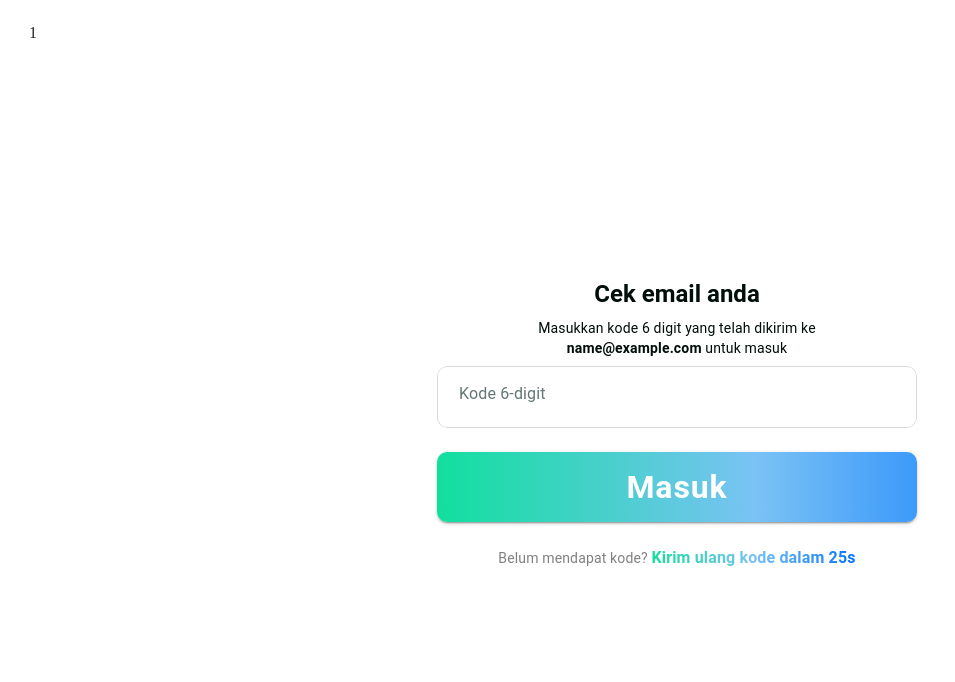
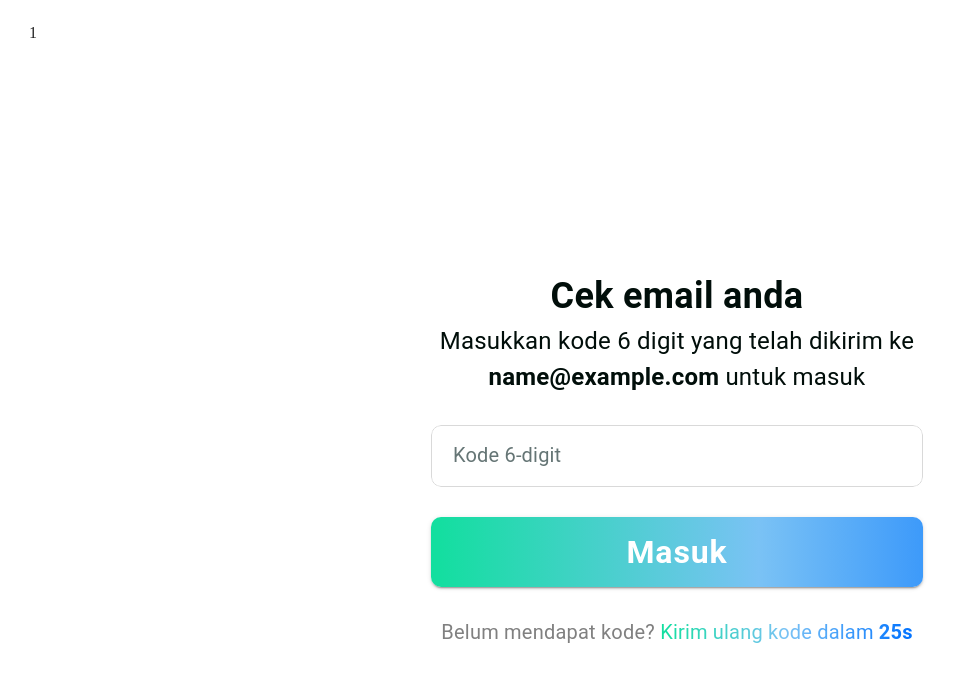
Before and after one commit to Vaalz/online-course, a React (Vite) app: page /verify in a window 1280 px wide. Shown: the top 682 px of the page, without its empty margins (285-1240 px from the left). Built offline with nearby package versions, Linux system fonts and the light colour scheme; sample sign-in values are in the browser's storage.

Commit message:
detail-desain-two

```diff
--- a/src/components/InputField.jsx
+++ b/src/components/InputField.jsx
@@ -57,6 +57,9 @@ export default function InputField({
           zIndex: 1,
         },
         "& .MuiInputLabel-root": {
+          fontSize: "20px",
+          fontStyle: "regular",
+          fontWeight: 400,
           color: error ? "#f44336" : "#657575",
           backgroundColor: "white",
           px: 1,
--- a/src/pages/verify.jsx
+++ b/src/pages/verify.jsx
@@ -25,8 +25,6 @@ const titleText =
     source === "register"
       ? "Cek email anda untuk aktivasi akun"
       : "Cek email anda untuk masuk";
-
-
 
   useEffect(() => {
     const storedEmail = sessionStorage.getItem("userEmail");
@@ -88,25 +86,43 @@ const handleResend = () => {
               justifyContent: "center",
               alignItems: "center",
               px: { xs: 4, md: 8 },
-              gap: 1,
+              gap: "30px",
               backgroundColor: "#fff",
+              padding: "50px",
             }}
           >
-            <Typography variant="h5" fontWeight={600} textAlign="center" sx={{ color: "#010E0A" }}>
+            <Box
+            sx={{
+              gap: "20px",
+            }}>
+              <Typography
+                fontSize={36}
+                fontStyle={"semibold"}
+                fontWeight={600}
+                textAlign="center"
+                sx={{ color: "#010E0A" }}
+              >
                 Cek email anda
               </Typography>
 
-            <Typography variant="body2" textAlign="center" sx={{ color: "#010E0A", maxWidth: 400 }}>
-              Masukkan kode 6 digit yang telah dikirim ke <b>{email}</b> untuk masuk
+              <Typography
+                fontSize={24}
+                fontStyle={"regular"}
+                textAlign="center"
+                sx={{ color: "#010E0A", maxWidth: 560 }}
+              >
+                Masukkan kode 6 digit yang telah dikirim ke <b>{email}</b> untuk
+                masuk
               </Typography>
+            </Box>
 
             <Box
               sx={{
                 width: "100%",
-                maxWidth: 480,
+                maxWidth: "560px",
                 display: "flex",
                 flexDirection: "column",
-                gap: 1,
+                gap: "30px",
               }}
             >
               <InputField
@@ -116,23 +132,34 @@ const handleResend = () => {
                 type="text"
               />
             </Box>
-            <Box sx={{ width: "100%", maxWidth: 480, mt: 2}}>
-                <GradientButton
-                text="Masuk"
-                onClick={handleVerify}
-                />
+
+            <Box
+              sx={{
+                width: "100%",
+                maxWidth: 560,
+              }}
+            >
+              <GradientButton text="Masuk" onClick={handleVerify} />
             </Box>
 
-
-            <Typography variant="body2" sx={{ mt: 2, color: "gray" }}>
+            <Typography variant="body2" sx={{
+              fontSize: "20px",
+              fontStyle: "regular",
+              color: "gray"
+              }}>
               Belum mendapat kode?{" "}
               {seconds > 0 ? (
-                <Typography component="span" sx={{
+                <Typography
+                  component="span"
+                  fontSize={"20px"}
+                  sx={{
                     background:
                       "linear-gradient(90deg, #11DF9E, #7AC2F5, #0072FF)",
                     WebkitBackgroundClip: "text",
                     WebkitTextFillColor: "transparent",
-                    fontWeight: 600,}}>
+                    fontWeight: 400,
+                  }}
+                >
                   Kirim ulang kode dalam <b>{seconds}s</b>
                 </Typography>
               ) : (
```
Lines whose indentation alone changed are shown as unchanged.
